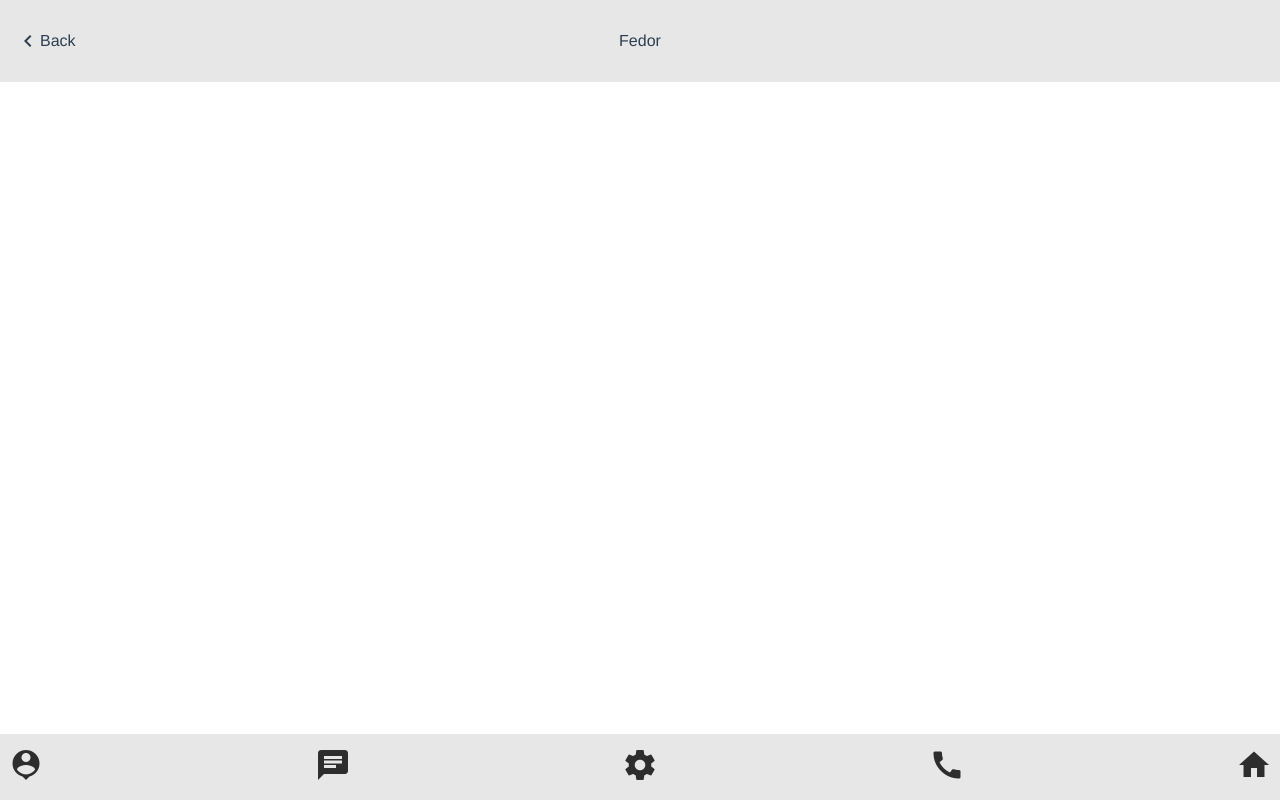
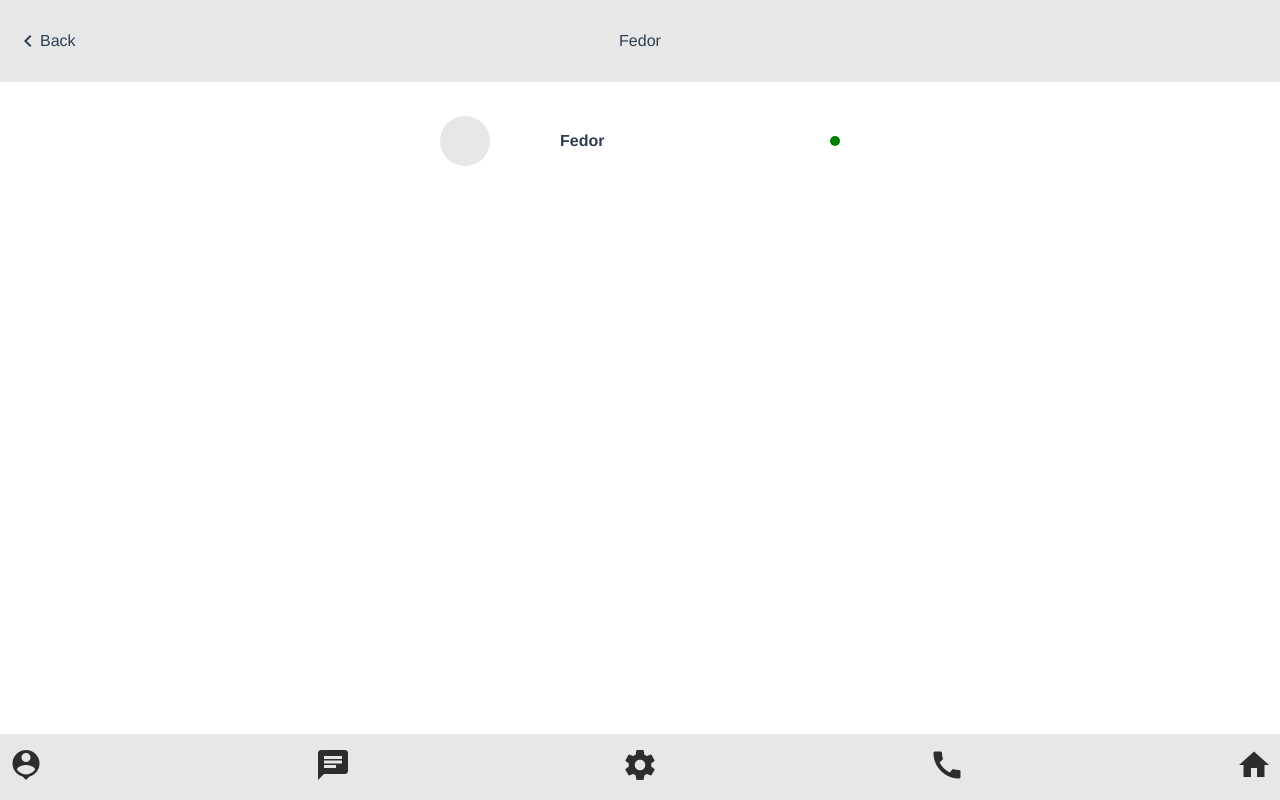
Before and after one commit to FedGus/poly-chat, a Vue app: page /#/ in a window 1280 px wide. Built offline with nearby package versions, Linux system fonts and the light colour scheme; data requests are answered from the project's data file.

Commit message:
setting up axios and creating components for displaying user chat

```diff
--- a/db.json
+++ b/db.json
@@ -0,0 +1,10 @@
+{
+  "contacts": [
+    {
+      "id": 1,
+      "name": "Fedor",
+      "phone": "8-800-555-35-35",
+      "status": "online"
+    }
+  ]
+}
--- a/src/assets/styles/styles.scss
+++ b/src/assets/styles/styles.scss
@@ -65,3 +65,39 @@
     flex-basis: 25%;
   }
 }
+
+.v-contact-user {
+  display: flex;
+  justify-content: space-between;
+  align-items: center;
+  margin-bottom: $spacer*3;
+
+  .user {
+    &__avatar {
+      width: 50px;
+      height: 50px;
+      background: #e7e7e7;
+      border-radius: 50%;
+    }
+
+    &__name {
+      font-weight: bold;
+      text-align: left;
+      flex-basis: 50%;
+    }
+
+    &__status {
+      width: 10px;
+      height: 10px;
+      border-radius: 50%;
+    }
+
+    &__status.online {
+      background: green;
+    }
+
+    &__status.offline {
+      background: red;
+    }
+  }
+}
--- /dev/null
+++ b/src/components/contacts/v-contact-list.vue
@@ -0,0 +1,40 @@
+<template>
+  <div class="v-contact-list">
+    <v-contact-user
+      v-for="contact in contacts"
+      :key="contact.id"
+      :contact_data="contact"
+      @to-contact-info="toContactInfo(contact)"
+    ></v-contact-user>
+  </div>
+</template>
+
+<script>
+import vContactUser from "./v-contact-user";
+import { mapActions, mapState } from "vuex";
+export default {
+  name: "v-contact-list",
+  components: {
+    vContactUser
+  },
+  props: {},
+  data() {
+    return {};
+  },
+  computed: {
+    ...mapState(["contacts"])
+  },
+  methods: {
+    ...mapActions(["FETCH_CONTACTS"]),
+toContactInfo(contact) {
+  this.$router.push({
+    name: 'contact',
+    query: {'id': contact.id}
+  })
+}
+  },
+  mounted() {
+    this.FETCH_CONTACTS();
+  }
+};
+</script>
--- /dev/null
+++ b/src/components/contacts/v-contact-user.vue
@@ -0,0 +1,37 @@
+<template>
+  <div class="v-contact-user" @click="toContactInfo">
+    <div class="user__avatar"></div>
+    <div class="user__name">
+      <span>{{ contact_data.name }}</span>
+    </div>
+    <div class="user__status" :class="ClassName"></div>
+  </div>
+</template>
+
+<script>
+export default {
+  name: "v-contact-user",
+  props: {
+    contact_data: {
+      type: Object,
+      default: () => {}
+    }
+  },
+  data() {
+    return {};
+  },
+  computed: {
+    ClassName() {
+      return {
+        online: this.contact_data.status === "online",
+        offline: this.contact_data.status === "offline"
+      };
+    }
+  },
+  methods: {
+    toContactInfo() {
+      this.$emit("to-contact-info");
+    }
+  }
+};
+</script>
--- a/src/components/v-main-wrapper.vue
+++ b/src/components/v-main-wrapper.vue
@@ -1,6 +1,7 @@
 <template>
   <div class="v-main-wrapper">
     <v-header></v-header>
+    <router-view></router-view>
     <v-bottom-nav></v-bottom-nav>
   </div>
 </template>
--- a/src/main.js
+++ b/src/main.js
@@ -2,7 +2,7 @@ import Vue from "vue";
 import App from "./App.vue";
 import "./registerServiceWorker";
 import router from "./router";
-import store from "./store";
+import store from "./vuex/store";
 import "material-design-icons-iconfont";
 import "./assets/styles/styles.scss";
 
--- a/src/router/index.js
+++ b/src/router/index.js
@@ -1,26 +1,23 @@
 import Vue from "vue";
 import VueRouter from "vue-router";
-
+import vContactList from "../components/contacts/v-contact-list.vue";
+import vContactUserInfo from '../components/contacts/v-contact-user-info.vue'
 Vue.use(VueRouter);
 
 const routes = [
   {
     path: "/",
-    name: "contacts"
+    name: "contacts",
+    component: vContactList
   },
   {
-    path: "/about",
-    name: "About",
-    // route level code-splitting
-    // this generates a separate chunk (about.[hash].js) for this route
-    // which is lazy-loaded when the route is visited.
-    component: () =>
-      import(/* webpackChunkName: "about" */ "../views/About.vue"),
-  },
+    path: "/contact",
+    name: "contact",
+    contact: vContactUserInfo}
 ];
 
 const router = new VueRouter({
-  routes,
+  routes
 });
 
 export default router;
--- /dev/null
+++ b/src/vuex/store.js
@@ -0,0 +1,26 @@
+import Vue from "vue";
+import Vuex from "vuex";
+import axios from "axios";
+
+Vue.use(Vuex);
+
+let store = new Vuex.Store({
+  state: {
+    contacts: []
+  },
+  getters: {},
+  mutations: {
+    SET_CONTACTS_TO_STORE(state, contacts) {
+      state.contacts = contacts;
+    }
+  },
+  actions: {
+    FETCH_CONTACTS({ commit }) {
+      return axios.get("http://localhost:3000/contacts").then(contacts => {
+        commit("SET_CONTACTS_TO_STORE", contacts.data);
+      });
+    }
+  }
+});
+
+export default store;
```
Also changed, not shown: src/components/contacts/v-contact-user-info.vue (added).
